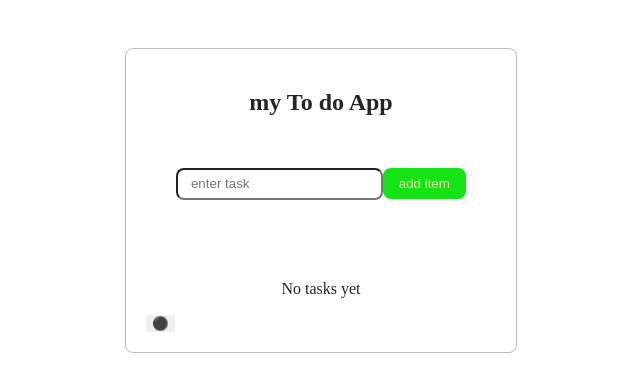
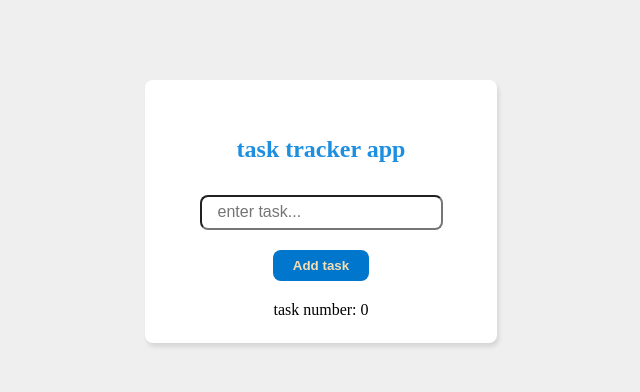
Before and after one commit to adambare-dev/my-react-app, a React (Vite) app: page / in a window 1280 px wide. Shown: the top 392 px of the page, without its empty margins (319-959 px from the left). Built offline with nearby package versions, Linux system fonts and the light colour scheme.

Commit message:
updated my task traker project

```diff
--- a/src/App.jsx
+++ b/src/App.jsx
@@ -1,12 +1,14 @@
 
 import React from 'react'
-import TodoApp from './TodoApp'
-import F_Coponant from './F-Coponant'
+
+import Task_tracker from './Task-tarcker'
+
 
 function App() {
   return (
     <>
-        <F_Coponant />
+      <Task_tracker />
+      {/*   <F_Coponant /> */}
     </>
 
   )
--- a/src/TodoApp.jsx
+++ b/src/Task-tarcker.jsx
@@ -1,7 +1,7 @@
 //import './todoApp.css'
 import "./myTodo.css"
 import { useState } from "react";
-function TodoApp() {
+function Task_tracker() {
     //=== Componant Logic ===
     const [tasks, setTasks] = useState([]);
     const [myInput, setInput] = useState('');
@@ -13,12 +13,13 @@
         } else {
             const newTask = {
                 txt: myInput,
-                id: new Date().getSeconds(),
+                id: Date.now(),
                 complited: false
             };
-            setTasks([...tasks, newTask]);
+            setTasks(prev => ([...prev, newTask]));
+            // setTasks([...tasks, newTask]);
             setInput('');
-        }
+        };
     };
 
     //delte task function
@@ -30,17 +31,25 @@
     };
 
     //toggle task
+    /*  function toogleTask(id) {
+         setTasks(tasks.map((task) => {
+             if (task.id === id)
+                 return { ...task, complited: !task.complited };
+             task;
+         }));
+     }; */
     function toogleTask(id) {
         setTasks(tasks.map((task) => {
-            if (task.id === id)
+            if (task.id === id) {
                 return { ...task, complited: !task.complited };
-            task;
-        }))
-    };
+            }
+            return task; // ✅ this was missing
+        }));
+    }
     // === Componant UI ===
     return (
         <div className="toDoContainer">
-            <h1>hell react</h1>
+            <h2>task tracker app</h2>
 
             <div className="inputs">
                 <input type="text"
@@ -53,9 +62,11 @@
             <ul>
                 {tasks.map((task) => {
                     return <li key={task.id} className={task.complited ? "done" : ""}>
-                        <input type="checkbox" onClick={() => toogleTask(task.id)} />
+                        <input type="checkbox" onClick={() => toogleTask(task.id)}
+                            title={task.complited ? "undo" : "mark as read"} />
                         <span>{task.txt}</span>
-                        <button onClick={() => delteTask(task.id)} title="do you want to remove this task">❌</button>
+                        <small onClick={() => delteTask(task.id)} title="do you want to remove this task" className="deltebtn">&times;</small>
+
                     </li>
                 })}
             </ul>
@@ -66,4 +77,4 @@
 
 };
 
-export default TodoApp
+export default Task_tracker;
--- a/src/myTodo.css
+++ b/src/myTodo.css
@@ -1,4 +1,4 @@
-/* * {
+ * {
      padding: 0;
      margin: 0;
      box-sizing: border-box;
@@ -6,23 +6,23 @@
 
  body {
 
-    background-color: #c3c0c0;
+     background-color: #f0efef;
  }
 
  .toDoContainer {
-    width: 20rem;
-    border: 1px solid;
-    padding: 1rem;
+     width: 22rem;
+     border-radius: .5rem;
+     padding: 1.5rem;
      margin: 5rem auto;
      background-color: white;
-    box-shadow: 0 4px 4px rgba(0, 0, 0, 0.1);
+     box-shadow: 2px 4px 4px rgba(0, 0, 0, 0.1);
      text-align: center;
 
  }
 
-.toDoContainer h1 {
-    margin-bottom: 2rem;
-    color: #0e283b;
+ .toDoContainer h2 {
+     margin: 2rem auto;
+     color: #1d8fe1;
  }
 
  .toDoContainer input {
@@ -32,7 +32,7 @@
  }
 
  .toDoContainer .inputs button {
-    padding: .4rem 1rem;
+     padding: .5rem 1.25rem;
      margin-top: 1.25rem;
      margin-bottom: 1.25rem;
      background: #0077cc;
@@ -40,17 +40,24 @@
      color: wheat;
      border-radius: .5rem;
      cursor: pointer;
+     border: none;
 
+ }
+
+ .toDoContainer .inputs button:hover {
+     transition: 0.3s ease-in;
+     opacity: .7;
  }
 
 
  .toDoContainer ul li {
      display: flex;
      justify-content: space-between;
-    padding: .4rem;
-    background-color: #c3c0c0;
-    margin: 1rem;
-
+     align-items: center;
+     padding: .4rem 1.25rem;
+     /*  background-color: #f0eded; */
+     background: rgba(0, 0, 0, 0.1);
+     margin: 1.5rem 0;
  }
 
  .toDoContainer ul li span {
@@ -69,6 +76,19 @@
 
  }
 
-.toDoContainer ul li .done {
+ .done {
      text-decoration: line-through;
+     opacity: .6;
  }
+
+ .deltebtn {
+     font-size: 1.5rem;
+     color: red;
+     font-weight: 700;
+     cursor: pointer;
+ }
+
+ .deltebtn:hover {
+     transition: 0.3s ease-in;
+     opacity: .5;
+ }
```
Lines whose indentation alone changed are shown as unchanged.
